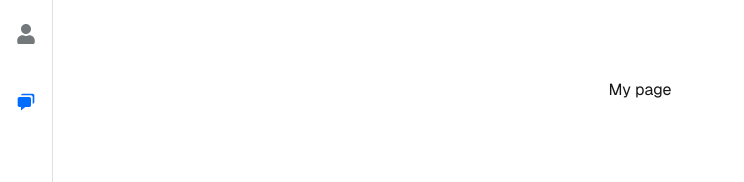
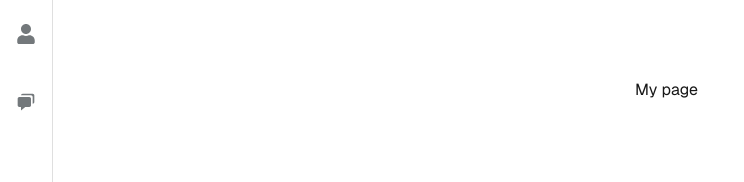
Before and after one commit to sp5255/chat-app, a Next.js app in the folder app-frontend/: page / in a window 1280 px wide. Shown: the top 182 px of the page, without its empty margins (0-744 px from the left). Built offline with nearby package versions, Linux system fonts and the light colour scheme.

Commit message:
refactor: updated sidenav, added links and path logic

```diff
--- a/app-frontend/src/app/_components/Sidenav/index.jsx
+++ b/app-frontend/src/app/_components/Sidenav/index.jsx
@@ -1,35 +1,41 @@
 "use client";
+import Link from "next/link";
+import { usePathname, useRouter } from "next/navigation";
+import { useState } from "react";
 import { BiSolidChat } from "react-icons/bi";
-import { TbLogout2 } from "react-icons/tb";
-import { TbSettingsFilled } from "react-icons/tb";
 import { FaUser } from "react-icons/fa";
-import { useState } from "react";
+import { TbLogout2, TbSettingsFilled } from "react-icons/tb";
 
 const TABS = {
-  chats: "All chats",
-  settings: "Settings",
+  chats: "/all_chats",
+  setting: "/settings",
   logout: "Logout",
 };
 const Sidenav = () => {
-  const [activeTab, setActiveTab] = useState(TABS.chats);
+  const pathname = usePathname();
+
   return (
     <nav className=" h-full fixed flex flex-col justify-between border-r-[1px] border-[#cccccc9e] px-4 py-6">
       <header className="space-y-5">
         <FaUser size={"20px"} color="#73787b" className="mb-12" />
+        <Link href={TABS.chats}>
           <BiSolidChat
             size={"20px"}
-          color={activeTab === TABS.chats ? "#006dff" : "#73787b"}
+            color={pathname === TABS.chats ? "#006dff" : "#73787b"}
           />
+        </Link>
         {/* saved messages */}
       </header>
       <footer className="space-y-5">
+        <Link href={TABS.setting}>
           <TbSettingsFilled
             size={"20px"}
-          color={activeTab === TABS.settings ? "#006dff" : "#73787b"}
+            color={pathname === TABS.setting ? "#006dff" : "#73787b"}
           />
+        </Link>
         <TbLogout2
           size={"20px"}
-          color={activeTab === TABS.logout ? "#006dff" : "#73787b"}
+          color={pathname === TABS.logout ? "#006dff" : "#73787b"}
         />
       </footer>
     </nav>
@@ -37,11 +43,3 @@ const Sidenav = () => {
 };
 
 export default Sidenav;
-
-/*
-colors :
-primary grey => #73787b
-secondary grey / light grey => #040415
-primary blue => #006dff
-primary black => #131c28
- */
--- a/app-frontend/src/app/layout.js
+++ b/app-frontend/src/app/layout.js
@@ -24,7 +24,7 @@ export default function RootLayout({ children }) {
         className={`${geistSans.variable} ${geistMono.variable} antialiased`}
       >
         <Sidenav />
-        {children}
+        <div className="ml-[53px]">{children}</div>
       </body>
     </html>
   );
```
Lines whose indentation alone changed are shown as unchanged.
